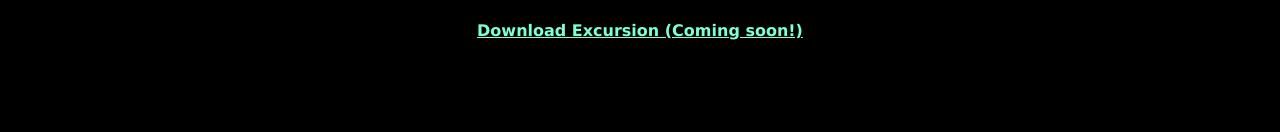
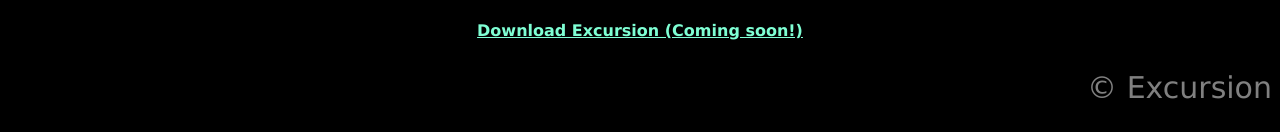
Before and after one commit to DFernandezFoe/excursion, a plain HTML site: page index.html in a window 1280 px wide. Shown: the part 1299-1431 px from the top of the page. Before the commit the page ends 1347 px from the top, so only its background shows below. Drawn offline with Linux system fonts and the light colour scheme.

Commit message:
Final commit

```diff
--- a/index.html
+++ b/index.html
@@ -23,4 +23,7 @@
 <p><img src="resources\images and videos\phone.png"></p>
 <h1>Coming soon for iPhone and Android</h1>
 <a href="https://875f1so2lp82eu8epqhm71be8iiv1jl7r6cbc14km3gn14o9rg70.codecademy.cloud/#">Download Excursion (Coming soon!)</a>
+
+<!--Footer-->
+<p id="footer">© Excursion</p>
 </html>
```
